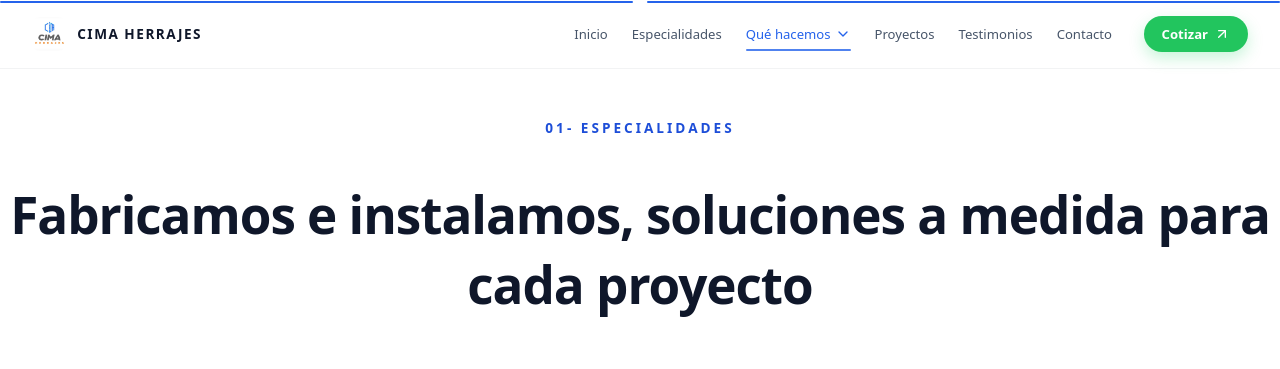
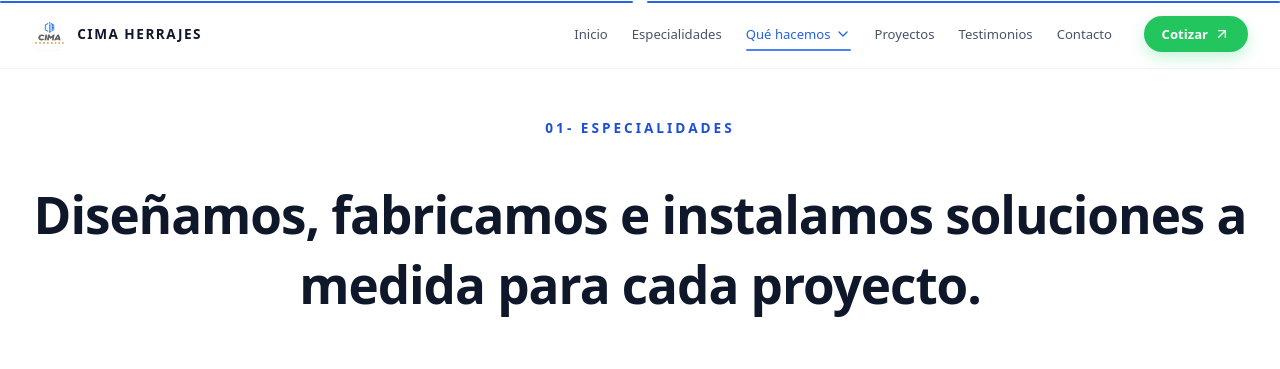
Before and after one commit to cristiangca/cima_herrajes, a React (Vite) app: page /servicios in a window 1280 px wide. Shown: the top 369 px of the page. Built offline with nearby package versions, Linux system fonts and the light colour scheme.

Commit message:
commit con cambios en el servicio  y funcionalidades #5

```diff
--- a/src/pages/servicios/Servicios.jsx
+++ b/src/pages/servicios/Servicios.jsx
@@ -78,7 +78,7 @@ export default function Servicios() {
             <br/>
   <div className="servicios-especialidades-header">
     <span>01- ESPECIALIDADES</span>
-    <h2>Fabricamos e instalamos, soluciones a medida para cada proyecto </h2>
+    <h2>Diseñamos, fabricamos e instalamos soluciones a medida para cada proyecto. </h2>
   </div>
   <Catalogo interactivo={false} />
 </div>
```
